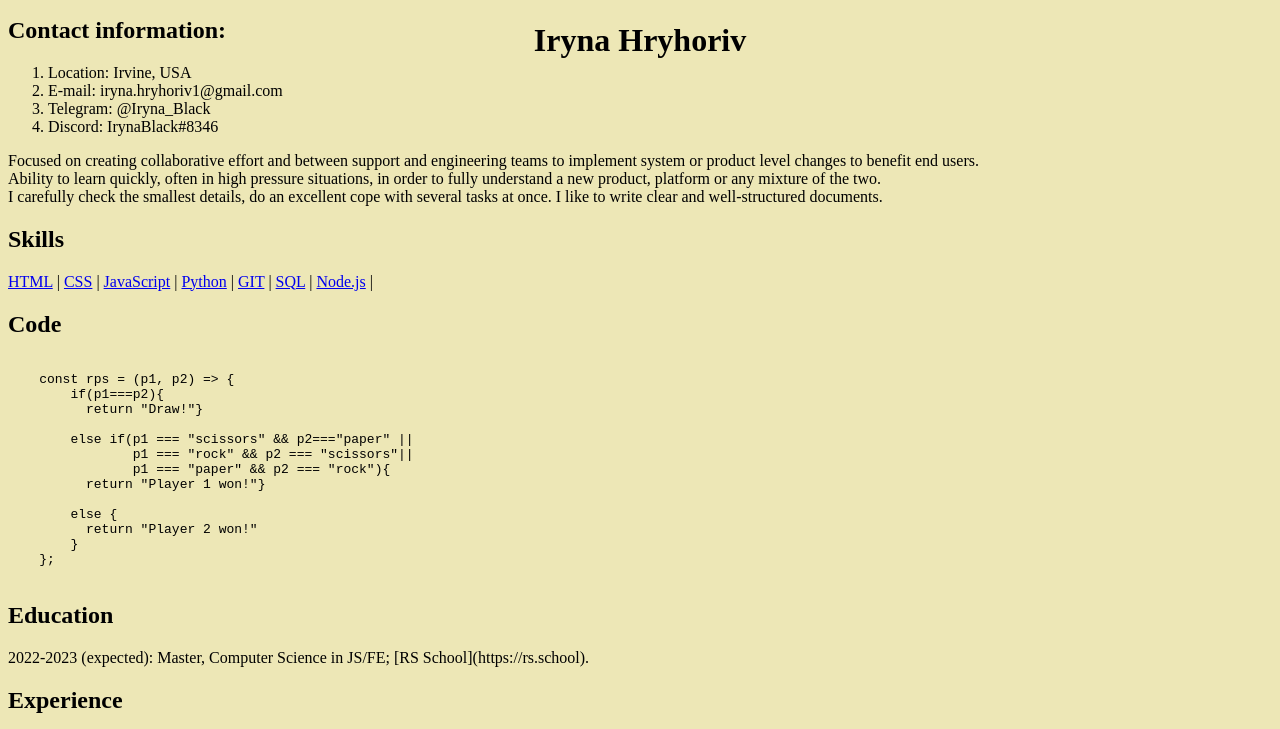
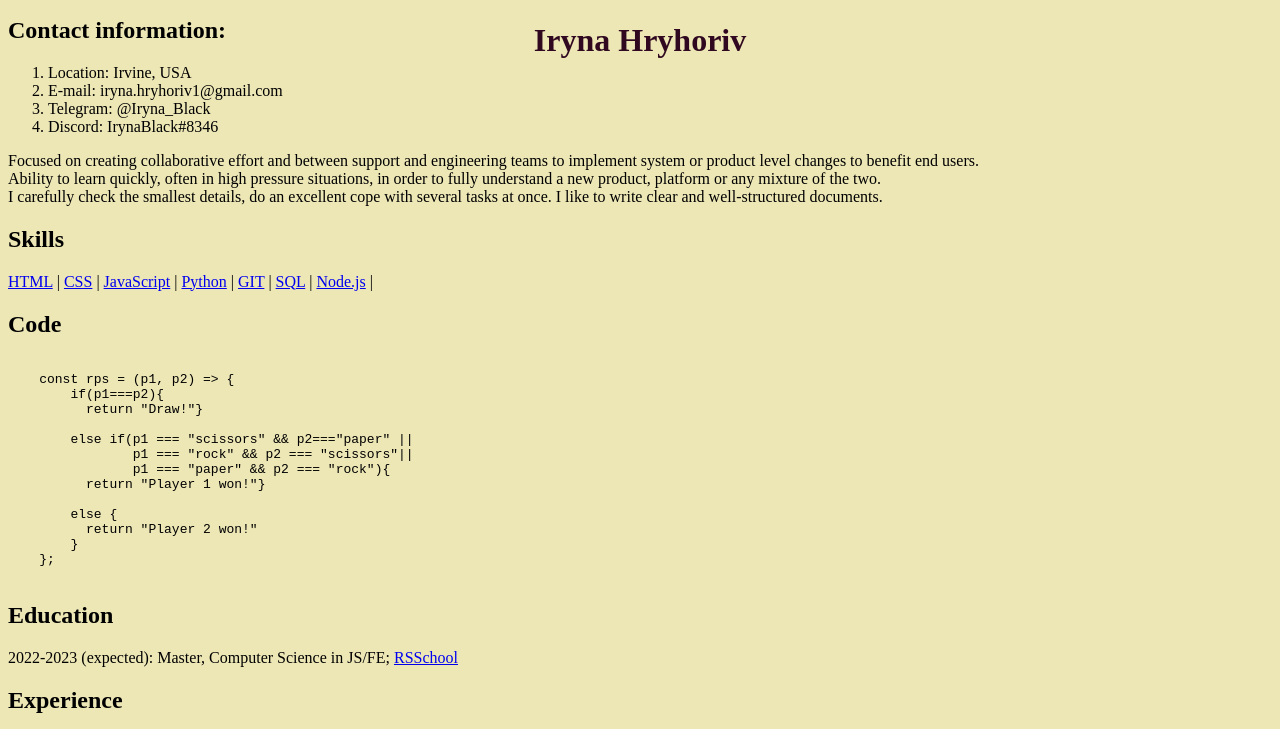
Before and after one commit to IrynaHryhoriv/rsschool-cv, a plain HTML site: page index.html in a window 1280 px wide. Shown: the part 71-800 px from the top of the page. Drawn offline with Linux system fonts and the light colour scheme.

Commit message:
fix: validathion

```diff
--- a/index.html
+++ b/index.html
@@ -13,12 +13,15 @@
         body {
             background-color: rgb(237, 231, 182);
         }
-
         .content {
 
             max-width: 960px;
             margin: auto;
         }
+    h1 {
+    color: rgb(48, 9, 32);
+    text-align: center;
+    }
 
     </style>
 
@@ -26,15 +29,12 @@
 <body>
     <header style = "background-color:rgb(240, 97, 204); height:60px">
 
-    <img src='./assets/img/imagesCVtest.jpeg' alt="My"height="60">
+    <img src='./assets/img/imagesCVtest.jpeg' alt= "My" height="60">
 
-        <center> <top><h1> Iryna Hryhoriv </h1></top></center>
-
+       <h1> Iryna Hryhoriv </h1>
     </header>
 
     <main>
-    <link scr="./assets/img/imagesCVtest.jpeg" alt="MyLogo" >
-
 
    <h2>Contact information:</h2>
 
@@ -87,7 +87,7 @@
 
 <h2>Education</h2>
 
-<p>2022-2023 (expected): Master, Computer Science in JS/FE;  [RS School](https://rs.school).</p>
+<p>2022-2023 (expected): Master, Computer Science in JS/FE;  <a href = "https://rs.school/js/">RSSchool</a></p>
 
 
 
@@ -104,14 +104,11 @@
     <li>Russian   - Native</li>
   </ul>
 
-
-<link rel="RSSchool" href="https://rs.school/js/">
-
 </main>
 
 <footer style = "background-color:rgb(237, 176, 232); height:60px">
 
-    <a href="https://rs.school/js/"><img src="./assets/img/RSSchool.jpg" alt="RSSchool" style="width: 80; height:60px;"></a>&nbsp;&nbsp;&nbsp;&nbsp;
+    <a href="https://rs.school/js/"><img src="./assets/img/RSSchool.jpg" alt="RSSchool" style="width: 80; height: 60px;"></a>&nbsp;&nbsp;&nbsp;&nbsp;
     <a href=" https://github.com/IrynaHryhoriv/rsschool-cv/tree/gh-pages">
     <img src="./assets/img/GitHub.jpeg" alt="GitHub" style="height:60px;"></a>&nbsp;&nbsp;&nbsp;&nbsp;<b>2022</b>
 
--- a/style.css
+++ b/style.css
@@ -82,7 +82,7 @@
   }
 
   h1 {
-    color: rgb(20, 74, 5);
+    color: rgb(202, 27, 129);
     text-align: center;
   }
 
@@ -260,4 +260,4 @@ pre code {
     }
     div.first-row {
     border-top: 1px solid tomato;
-    }
+}
```
